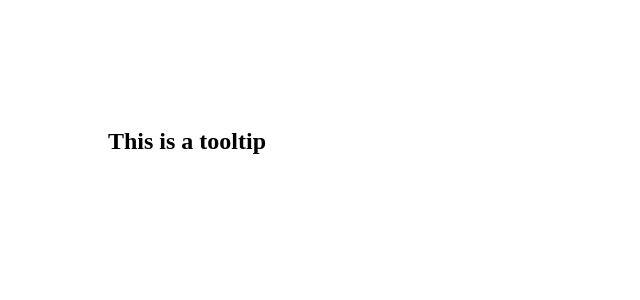
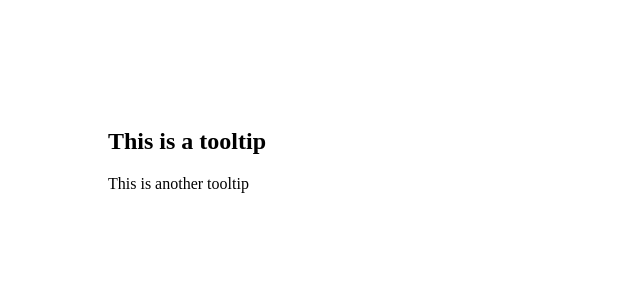
Before and after one commit to acciojob/react-composition-3-VenkataReddyPadala, a React app: page / in a window 1280 px wide. Shown: the top 300 px of the page, without its empty margins (0-640 px from the left). Built offline with nearby package versions, Linux system fonts and the light colour scheme.

Commit message:
first commit

```diff
--- a/src/components/App.js
+++ b/src/components/App.js
@@ -13,11 +13,11 @@ function App() {
         </h2>
       </Tooltip>
 
-      {/* <Tooltip text="Another tooltip">
+      <Tooltip text="Another tooltip">
         <p className="tooltip">
           <div>This is another tooltip</div>
         </p>
-      </Tooltip> */}
+      </Tooltip>
     </div>
   );
 }
```
